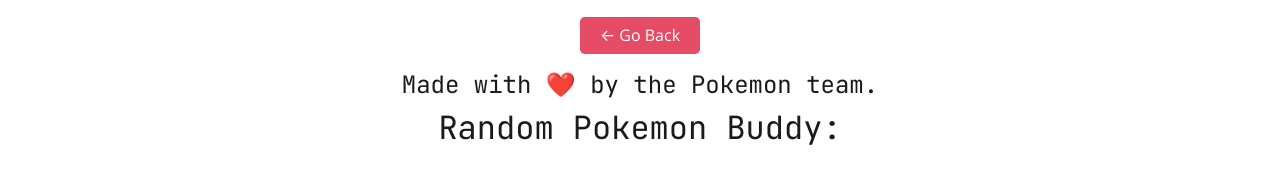
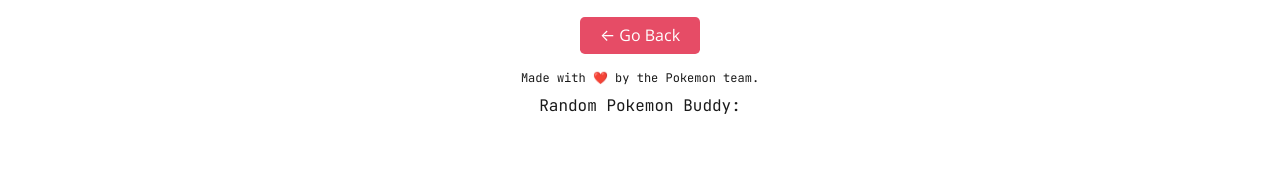
Before and after one commit to fbdthree/project-3, a React (Create React App) app in the folder client/: page /s/1 in a window 1280 px wide. Shown: the part 773-952 px from the top of the page. Built offline with nearby package versions, Linux system fonts and the light colour scheme; no server answers.

Commit message:
added css to footer

```diff
--- a/client/src/components/CommentList/index.js
+++ b/client/src/components/CommentList/index.js
@@ -7,7 +7,7 @@
 
   return (
     <>
-      <h3 className="pt-5  text-center">
+      <h3 className="pt-5 text-md text-center">
         Comments
       </h3>
       <div className="flex-row">
--- a/client/src/components/Footer/index.js
+++ b/client/src/components/Footer/index.js
@@ -168,7 +168,7 @@
           </button>
         )}
 
-        <h4>
+        <h4 className='text-xs'>
           Made with{' '}
           <span
             className="emoji"
@@ -180,7 +180,7 @@
           </span>{' '}
           by the Pokemon team.
         </h4>
-        <h2>Random Pokemon Buddy: {randomPokemon}</h2>
+        <h2 className='text-base'>Random Pokemon Buddy: {randomPokemon}</h2>
         {randomPokemonImageUrl && (
           <img className='block m-auto' src={randomPokemonImageUrl} alt={`A picture of ${randomPokemon}`} />
         )}
```
